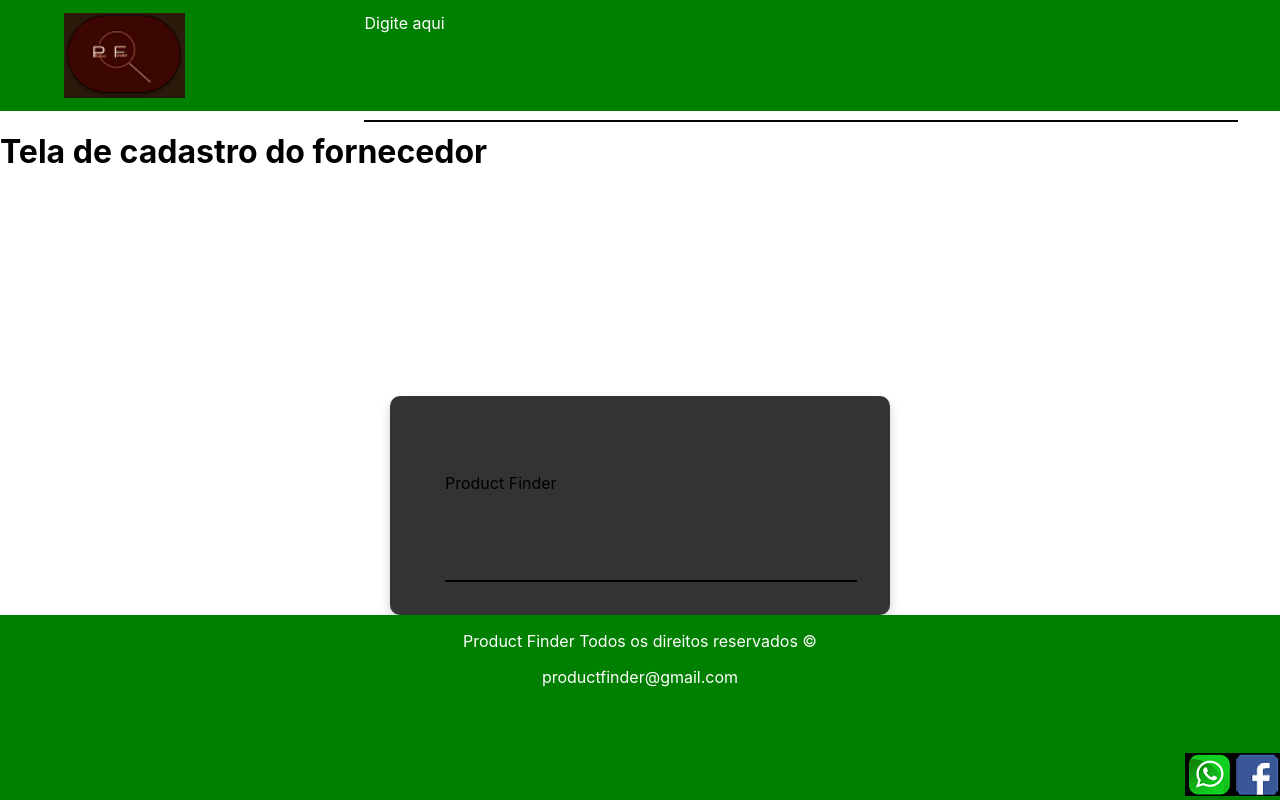
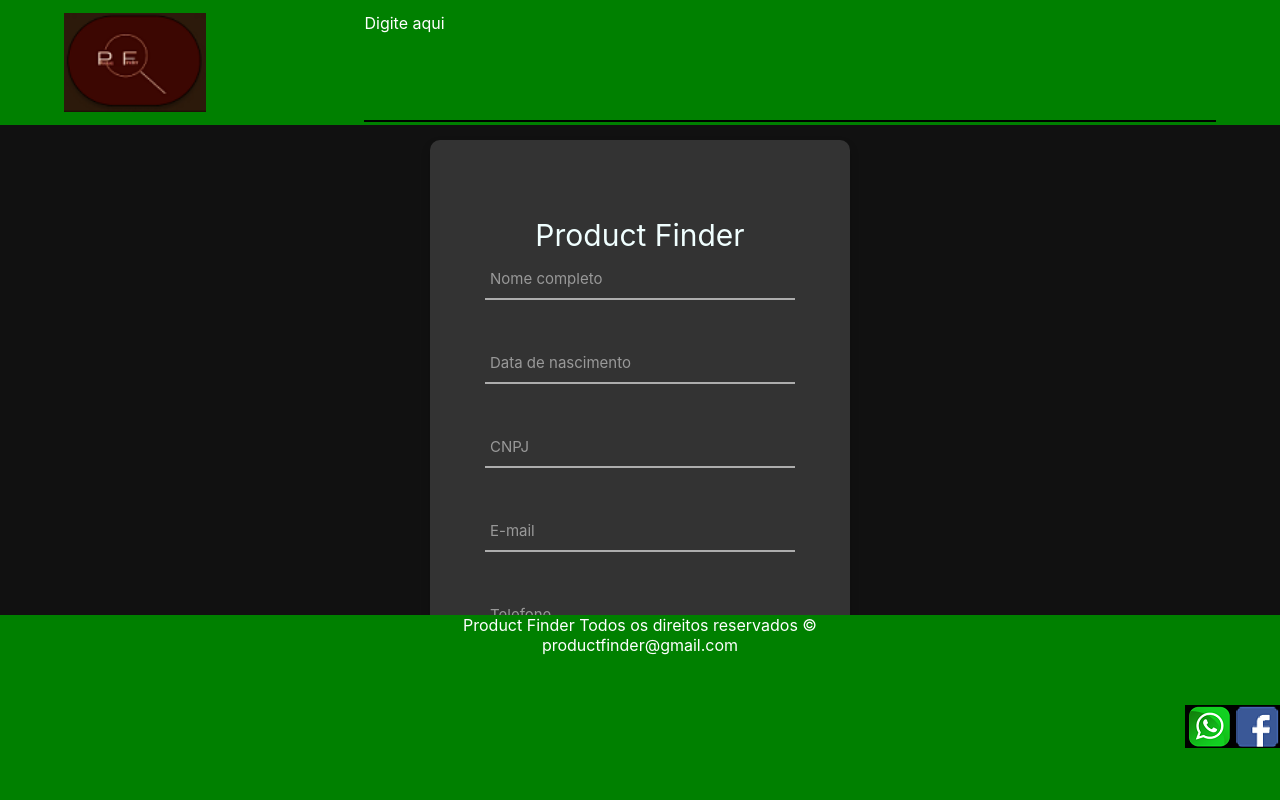
Before and after one commit to GabrielMachado242/product_finder, a React (Create React App) app: page /cadastrar in a window 1280 px wide. Built offline with nearby package versions, Linux system fonts and the light colour scheme.

Commit message:
Criação do formulário de cadastro

```diff
--- a/src/Header/estilo.css
+++ b/src/Header/estilo.css
@@ -5,7 +5,7 @@
  padding: 1% 5%;
  display: flex;
  justify-content: space-between;
- height: 85px;
+ height: 135px;
 }
 
 .Container{
--- a/src/TelaCadastro_header/styles.css
+++ b/src/TelaCadastro_header/styles.css
@@ -5,7 +5,7 @@
     padding: 1% 5%;
     display: flex;
     justify-content: space-between;
-    height: 85px;
+    height: 125px;
    }
 
 .Cont form input{
--- a/src/components/CampoCadastro.js
+++ b/src/components/CampoCadastro.js
@@ -3,10 +3,41 @@ import './styles.css';
 
 function Campo(props){
     return(
-        <div className="Container">
-        <div className="Container-login">
-            <div className="Wrap-login">
+        <div className="ucontainer">
+        <div className="Container-cadastro">
+            <div className="Wrap-cadastro">
                 {props.children}
+
+                <form className="cadastro-form">
+                    <span className="cadastro-form-title">Product Finder</span>
+                    <div className="Wrap-input">
+                        <input className="input" type="text" />
+                        <span className="focus-input" data-placeholder="Nome completo"></span>
+                    </div>
+                    <div className="Wrap-input">
+                        <input className="input" type="text" />
+                        <span className="focus-input" data-placeholder="Data de nascimento"></span>
+                    </div>
+                    <div className="Wrap-input">
+                        <input className="input" type="number" />
+                        <span className="focus-input" data-placeholder="CNPJ"></span>
+                    </div>
+                    <div className="Wrap-input">
+                        <input className="input" type="email" />
+                        <span className="focus-input" data-placeholder="E-mail"></span>
+                    </div>
+                    <div className="Wrap-input">
+                        <input className="input" type="tel" />
+                        <span className="focus-input" data-placeholder="Telefone"></span>
+                    </div>
+                    <div className="">
+                        <input type="checkbox" />
+                        <span className="focus-input" data-placeholder=""></span>
+                    </div>
+                    <div className="container-cadastro-form-btn">
+                        <button className="cadastro-form-btn">Salvar</button>
+                    </div>
+                </form>
             </div>
         </div>
     </div>
--- a/src/components/styles.css
+++ b/src/components/styles.css
@@ -1,24 +1,149 @@
-.Container{
+*{
+    margin: 0;
+    padding: 0;
+    box-sizing: border-box;
+}
+
+.ucontainer{
     width: 100%;
     margin: 0 auto;
 }
 
-.Container-login{
+.Container-cadastro{
     width: auto;
-    min-height: 72vh;
+    min-height: 50vh;
     display: flex;
     flex-wrap: wrap;
     align-items: center;
     justify-content: center;
     padding: 15px;
-    background-color: white;
+    background-color: #111;
 }
 
-.Wrap-login{
-    width: 390px;
+.Wrap-cadastro{
+    width: 420px;
+    height: 600px;
+    display: flex;
     background-color: #333;
     border-radius: 10px;
     overflow: hidden;
     padding: 77px 55px 33px 55px;
-    box-shadow: 0 5px 10px 0px rgba(0, 0, 0, 00.2);
+    box-shadow: 0 5px 10px 0px rgba(0, 0, 0, 0.2);
 }
+
+.cadastro-form-title{
+    display: block;
+    font-size: 30px;
+    color: azure;
+    line-height: 1.2;
+    text-align: center;
+}
+
+.input{
+    font-size: 15px;
+    color: #fff;
+    line-height: 1.2;
+    border: none;
+    display: block;
+    width: 100%;
+    height: 45px;
+    background-color: transparent;
+    padding: 0 5px;
+}
+
+.focus-input{
+    position: absolute;
+    display: block;
+    width: 100%;
+    height: 100%;
+    top: 0;
+    left: 0;
+    pointer-events: none;
+    color: #adadad;
+}
+
+.focus-input::before{
+    content: "";
+    display: block;
+    position: absolute;
+    bottom: -2px;
+    left: 0;
+    width: 0;
+    height: 2px;
+
+    -webkit-transition: all 0.4s;
+    -o-transition: all 0.4s;
+    -moz-transition: all 0.4s;
+    background: -webkit-linear-gradient(to left, #21d4fd, #b721ff);
+    background: -o-linear-gradient(to left, #21d4fd, #b721ff);
+    background: -moz-linear-gradient(to left, #21d4fd, #b721ff);
+    background: linear-gradient(to left, #21d4fd, #b721ff);
+}
+
+.focus-input::after{
+    font-size: 15px;
+    color: #999999;
+
+    content: attr(data-placeholder);
+
+    display: block;
+    width: 100%;
+    position: absolute;
+    top: 16px;
+    left: 0px;
+
+    padding-left: 5px;
+
+    -webkit-transition: all 0.4s;
+    -o-transition: all 0.4s;
+    -moz-transition: all 0.4s;
+}
+
+.input:focus{
+    outline: 0;
+}
+
+.input:focus + .focus-input::after{
+    top: 5px;
+}
+
+.input:focus + .focus-input::before{
+    width: 100%;
+}
+
+.container-cadastro-form-btn{
+    display: flex;
+    flex-wrap: wrap;
+    justify-content: center;
+    padding-bottom: 13px;
+}
+
+.cadastro-form-btn{
+    font-size: 15px;
+    border: none;
+    border-radius: 10px;
+    color: #fff;
+    line-height: 1.2;
+    text-transform: uppercase;
+    display: flex;
+    justify-content: center;
+    align-items: center;
+    width: 50%;
+    height: 40px;
+
+    background: -webkit-linear-gradient(to left, #21d4fd, #b721ff);
+    background: -o-linear-gradient(to left, #21d4fd, #b721ff);
+    background: -moz-linear-gradient(to left, #21d4fd, #b721ff);
+    background: linear-gradient(to left, #21d4fd, #b721ff);
+}
+
+.Wrap-input{
+    width: 100%;
+    position: relative;
+    border-bottom: 2px solid #adadad;
+    margin-bottom: 37px;
+}
+
+.cadastro-form{
+    width: 100%;
+}
--- a/src/pages/TelaCadastro/index.js
+++ b/src/pages/TelaCadastro/index.js
@@ -7,15 +7,7 @@ function TelaCadastro(){
     return (
         <div>
         <Cabecalho />
-        <h1>Tela de cadastro do fornecedor</h1>
-            <Campo>
-                <form className="cadastro-form">
-                    <span className="cadastro-form-title">Product Finder</span>
-                    <div className="Wrap-input">
-                        <input type="email" />
-                    </div>
-                </form>
-            </Campo>
+            <Campo />
             <Footer />
         </div>
 
```
